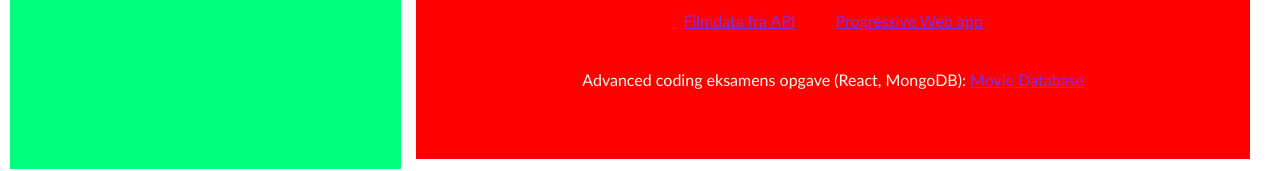
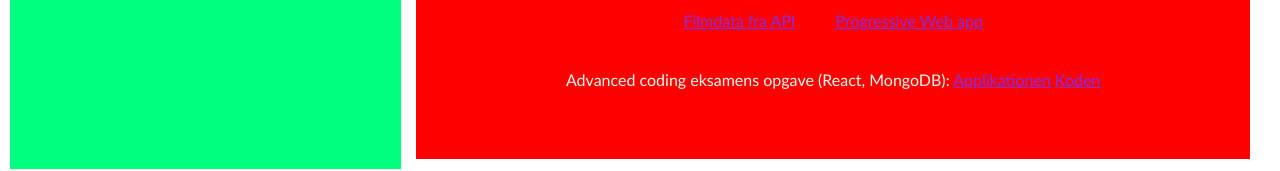
Before and after one commit to Haahr2111/RasmusHaahr, a plain HTML site: page index.html in a window 1280 px wide. Shown: the part 2028-2199 px from the top of the page. Drawn offline with Linux system fonts and the light colour scheme; a script that the page names is missing.

Commit message:
Update index.html

```diff
--- a/index.html
+++ b/index.html
@@ -85,7 +85,9 @@ Personligt er jeg en indadvendt men humoristisk person, der elsker at klatre og
    <p> <a href="https://haahr2111.github.io/stanley/">Filmdata fra API</a></p>
     <p><a href="https://carpenterjoseph.github.io/MargaritaMania/">Progressive Web app</a></p>
 
-<p>Advanced coding eksamens opgave (React, MongoDB): <a href="https://movieexam.herokuapp.com/"> Movie Database</a></p>
+<p>Advanced coding eksamens opgave (React, MongoDB): <a href="https://movieexam.herokuapp.com/"> Applikationen</a>
+    <a href="https://github.com/Haahr2111/movie-web-database"> Koden</a>
+</p>
 
 </div>
 </div>
```
